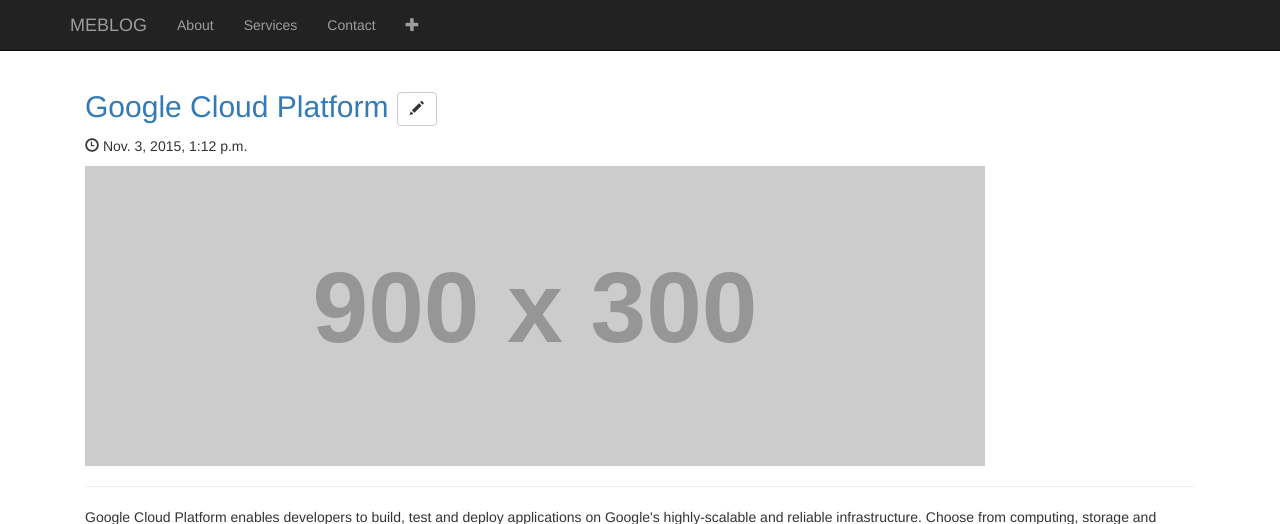
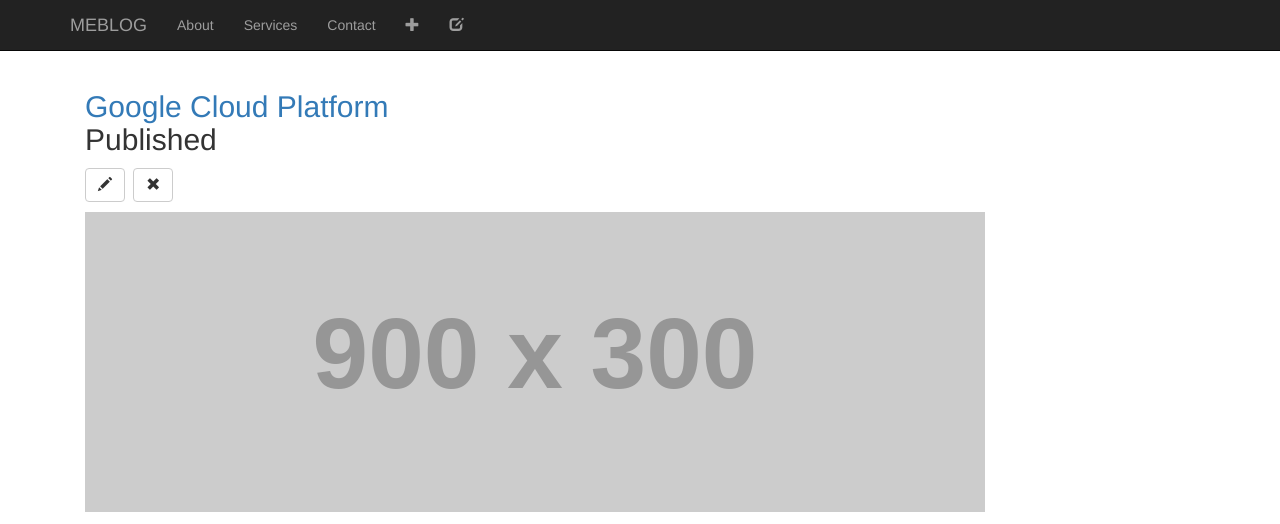
Before and after one commit to geethpw/Blog-App-Python-2.7-Django-, a Django app: page /post/1/ in a window 1280 px wide. Shown: the top 524 px of the page. Run offline with Django 3.2, Linux system fonts and the light colour scheme; a user stored in the database is signed in; data comes from the database, SQL or seed files in the repository; grey boxes labelled with a size stand in for pictures from a placeholder-image service; some libraries are stand-ins or nearby versions.

Commit message:
add/edit/publish blog posts module completed

```diff
--- a/meblog/templates/meblog/base.html
+++ b/meblog/templates/meblog/base.html
@@ -62,7 +62,10 @@
                     </li>
                     {% if user.is_authenticated %}
                     <li>
-                        <a href="{% url "post_new" %}" class="top-menu"><span class="glyphicon glyphicon-plus"></span></a>
+                        <a href="{% url 'post_new' %}" class="top-menu"><span class="glyphicon glyphicon-plus"></span></a>
+                    </li>
+                    <li>
+                        <a href="{% url 'post_draft_list' %}" class="top-menu"><span class="glyphicon glyphicon-edit"></span></a>
                     </li>
                     {% endif %}
                 </ul>
--- a/meblog/templates/meblog/post_detail.html
+++ b/meblog/templates/meblog/post_detail.html
@@ -5,10 +5,17 @@
         <h2>
             <a href="{% url 'post_detail' pk=post.pk %}">{{ post.title }}</a>
             {% if user.is_authenticated %}
-                <a class="btn btn-default" href="{% url "post_edit" pk=post.pk %}"><span class="glyphicon glyphicon-pencil"></span></a>
+                {% if post.published_date %}
+                    <p> Published
+                    </p>
+                {% else %}
+                    <a class="btn btn-default" href="{% url 'meblog.views.post_publish' pk=post.pk %}">Publish</a>
+                {% endif %}
+                <a class="btn btn-default" href="{% url 'post_edit' pk=post.pk %}"><span class="glyphicon glyphicon-pencil"></span></a>
+                <a class="btn btn-default" href="{% url 'post_remove' pk=post.pk %}"><span class="glyphicon glyphicon-remove"></span></a>
             {% endif %}
         </h2>
-        {% if post.published_date %}<p><span class="glyphicon glyphicon-time"></span> {{ post.published_date }}</p>{% endif %}
+
             <img class="img-responsive" src="http://placehold.it/900x300" alt="">
                 <hr>
                 <p>{{ post.text|linebreaks }}</p>
--- a/meblog/urls.py
+++ b/meblog/urls.py
@@ -6,4 +6,7 @@
 	url(r'^post/(?P<pk>[0-9]+)/$', views.post_detail, name='post_detail'),
 	url(r'^post/new/$', views.post_new, name='post_new'),
 	url(r'^post/(?P<pk>[0-9]+)/edit/$', views.post_edit, name='post_edit'),
+	url(r'^drafts/$', views.post_draft_list, name='post_draft_list'),
+	url(r'^post/(?P<pk>[0-9]+)/publish/$', views.post_publish, name='post_publish'),
+	url(r'^post_remove/(?P<pk>[0-9]+)/$', views.post_remove, name='post_remove'),
 ]
--- a/meblog/views.py
+++ b/meblog/views.py
@@ -3,6 +3,7 @@
 from .models import Post
 from .forms import PostForm
 from django.shortcuts import redirect
+from django.contrib.auth.decorators import login_required
 
 
 def post_list(request):
@@ -13,13 +14,13 @@
     post = get_object_or_404(Post, pk=pk)
     return render(request, 'meblog/post_detail.html', {'post': post})
 
+@login_required
 def post_new(request):
     if request.method == "POST":
         form = PostForm(request.POST)
         if form.is_valid():
             post = form.save(commit=False)
             post.author = request.user
-            post.published_date = timezone.now()
             post.save()
             return redirect('meblog.views.post_detail', pk=post.pk)
     else:
@@ -39,3 +40,17 @@
     else:
         form = PostForm(instance=post)
     	return render(request, 'meblog/post_edit.html', {'form': form})
+
+def post_draft_list(request):
+	posts = Post.objects.filter(published_date__isnull=True).order_by('created_date')
+	return render(request, 'meblog/post_draft_list.html', {'posts':posts})
+
+def post_publish(request, pk):
+	post = get_object_or_404(Post, pk=pk)
+	post.publish()
+	return redirect('meblog.views.post_detail', pk=pk)
+
+def post_remove(request, pk):
+	post = get_object_or_404(Post, pk=pk)
+	post.delete()
+	return redirect('meblog.views.post_list')
```
Also changed, not shown: meblog/templates/meblog/post_draft_list.html (added, +11 -0 lines).
